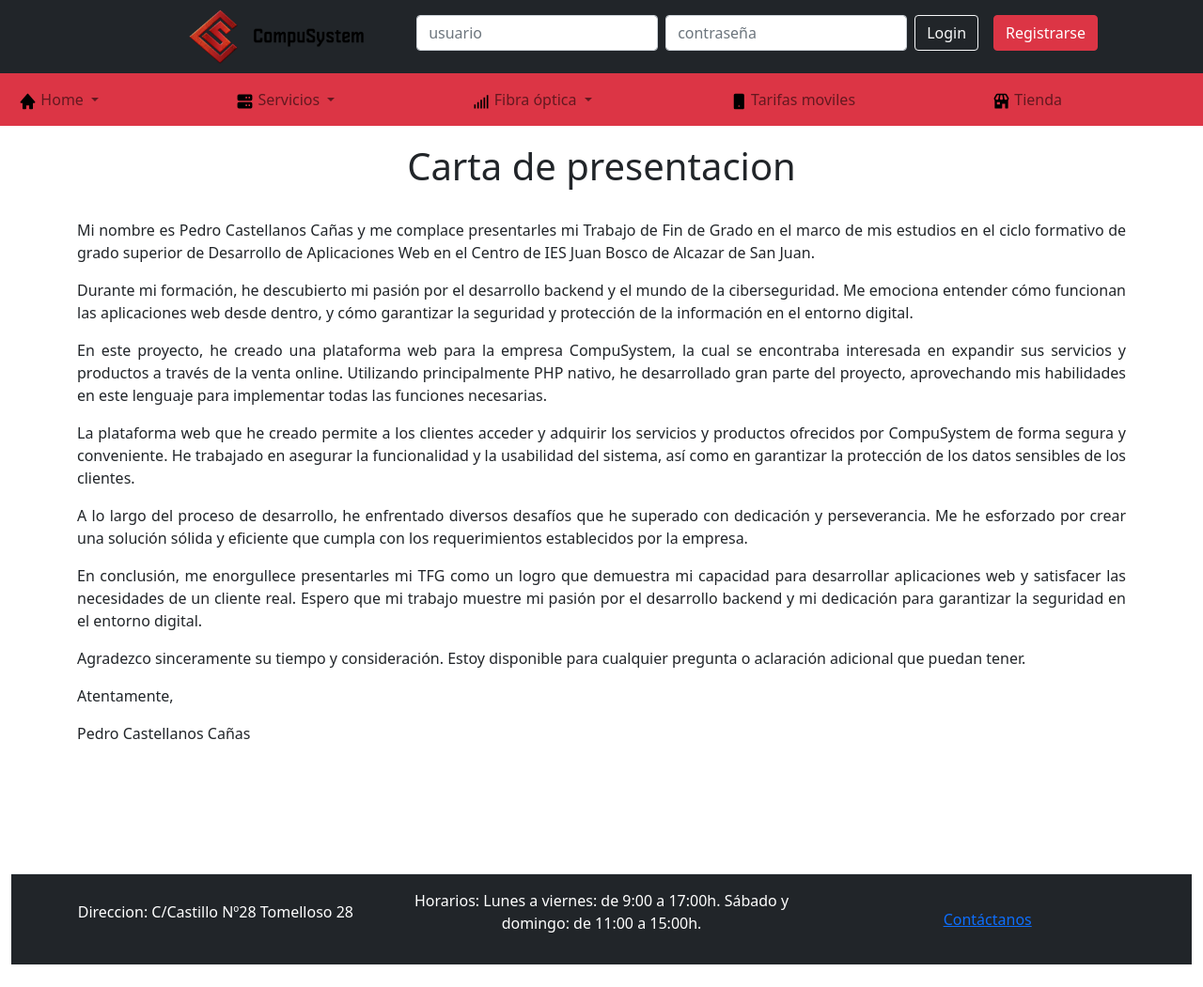
After one commit to pedrocc2000/repositorioCastellanos, a PHP site: template CompuSystem/app/vistas/paginas/sobreMi.php in a window 1280 px wide. The commit adds this page. Shown: the whole page at 94% size. Run offline with PHP 8.4, Linux system fonts and the light colour scheme; the template is opened without the code that fills it, so the values that code supplies are empty; some libraries are stand-ins or nearby versions.

Commit message:
Agrego informacion personal al tfg

```diff
--- /dev/null
+++ b/CompuSystem/app/vistas/paginas/sobreMi.php
@@ -0,0 +1,50 @@
+<?php
+ob_start();
+?>
+<center><h1>Carta de presentacion</h1></center>
+<br>
+<div style="text-align: justify">
+    <p>
+        Mi nombre es Pedro Castellanos Cañas y me complace presentarles mi Trabajo de Fin de Grado en el marco de mis estudios
+        en el ciclo formativo de grado superior de Desarrollo de Aplicaciones Web en el Centro de IES Juan Bosco de Alcazar de San Juan.
+    </p>
+    <p>
+        Durante mi formación, he descubierto mi pasión por el desarrollo backend y el mundo de la ciberseguridad.
+        Me emociona entender cómo funcionan las aplicaciones web desde dentro, y cómo garantizar la seguridad y protección de la información en el entorno digital.
+    </p>
+    <p>
+        En este proyecto, he creado una plataforma web para la empresa CompuSystem, la cual se encontraba interesada
+        en expandir sus servicios y productos a través de la venta online. Utilizando principalmente PHP nativo,
+        he desarrollado gran parte del proyecto, aprovechando mis habilidades en este lenguaje para implementar todas las funciones necesarias.
+    </p>
+    <p>
+        La plataforma web que he creado permite a los clientes acceder y adquirir los servicios y productos
+        ofrecidos por CompuSystem de forma segura y conveniente. He trabajado en asegurar la funcionalidad y
+        la usabilidad del sistema, así como en garantizar la protección de los datos sensibles de los clientes.
+    </p>
+    <p>
+        A lo largo del proceso de desarrollo, he enfrentado diversos desafíos que he superado con dedicación y
+        perseverancia. Me he esforzado por crear una solución sólida y eficiente que cumpla con los requerimientos establecidos por la empresa.
+    </p>
+    <p>
+        En conclusión, me enorgullece presentarles mi TFG como un logro que demuestra mi capacidad para desarrollar
+        aplicaciones web y satisfacer las necesidades de un cliente real. Espero que mi trabajo muestre mi pasión por
+        el desarrollo backend y mi dedicación para garantizar la seguridad en el entorno digital.
+    </p>
+    <p>
+        Agradezco sinceramente su tiempo y consideración. Estoy disponible para cualquier pregunta o aclaración adicional que puedan tener.
+    </p>
+    <p>
+
+    </p>
+    <p>
+        Atentamente,
+    </p>
+    <p>
+        Pedro Castellanos Cañas
+    </p>
+</div>
+<?php
+$vista = ob_get_clean();
+require 'app/vistas/plantilla.php';
+?>
--- a/CompuSystem/app/vistas/plantilla.php
+++ b/CompuSystem/app/vistas/plantilla.php
@@ -100,6 +100,8 @@
                   <li><a class="dropdown-item" href="index.php?action=ver_enlace&enlace=paginas/quienessomos.php">Quienes somos</a></li>
                   <li><a class="dropdown-item" href="index.php?action=ver_enlace&enlace=paginas/contacto.php">Contacto</a></li>
                   <li><a class="dropdown-item" href="index.php?action=ver_enlace&enlace=paginas/faqs.php">FAQ's</a></li>
+                  <li><a class="dropdown-item" href="index.php?action=ver_enlace&enlace=paginas/sobreMi.php">Sobre mi</a></li>
+                  <li><a class="dropdown-item" href="index.php?action=ver_enlace&enlace=paginas/miCurriculum.php">Mi curriculum</a></li>
                 </ul>
               </li>
               <li class="nav-item dropdown flex-fill">
```
Also changed, not shown: CompuSystem/app/vistas/paginas/miCurriculum.php (added, +8 -0 lines), CompuSystem/web/imagenes/curriculum.PNG (added).
